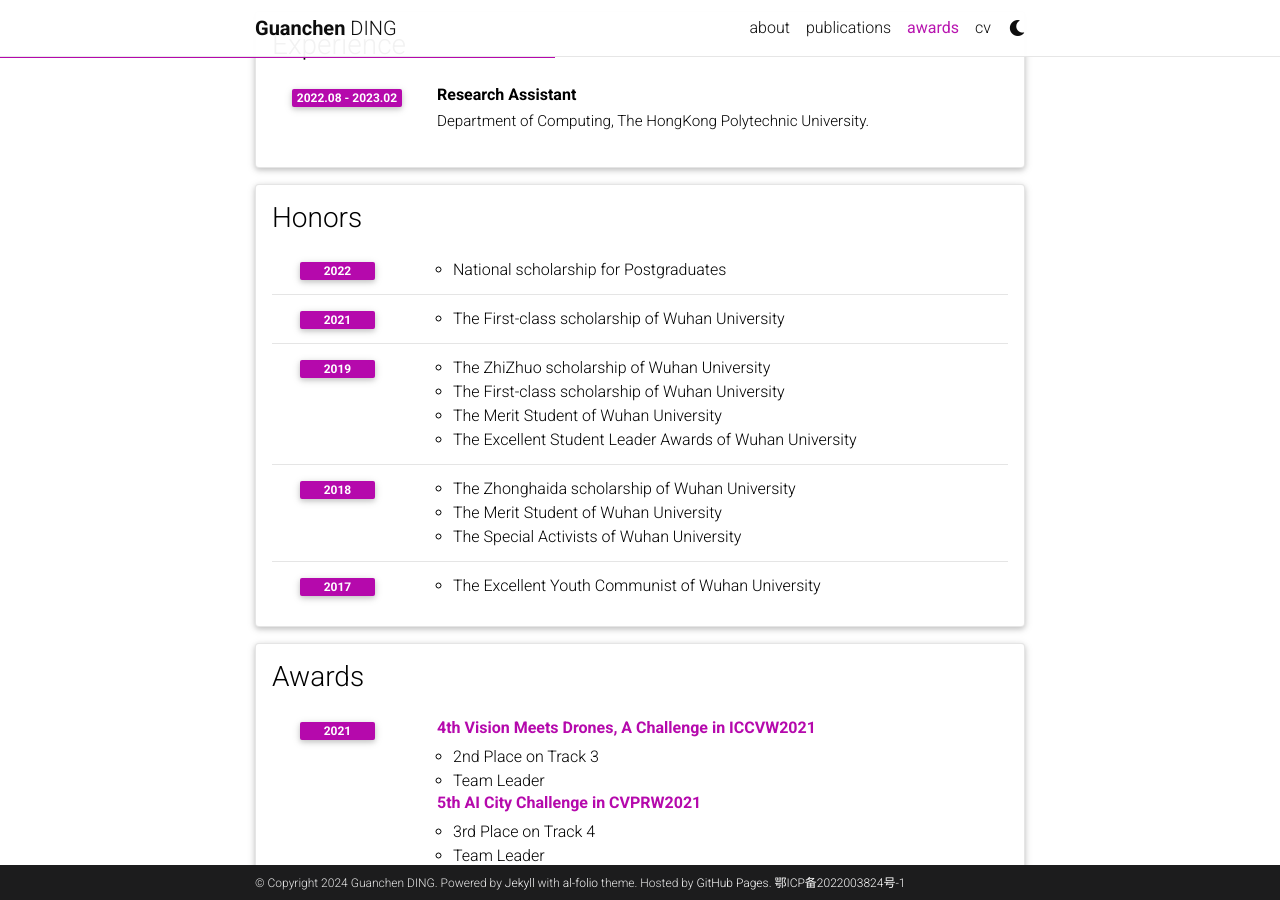
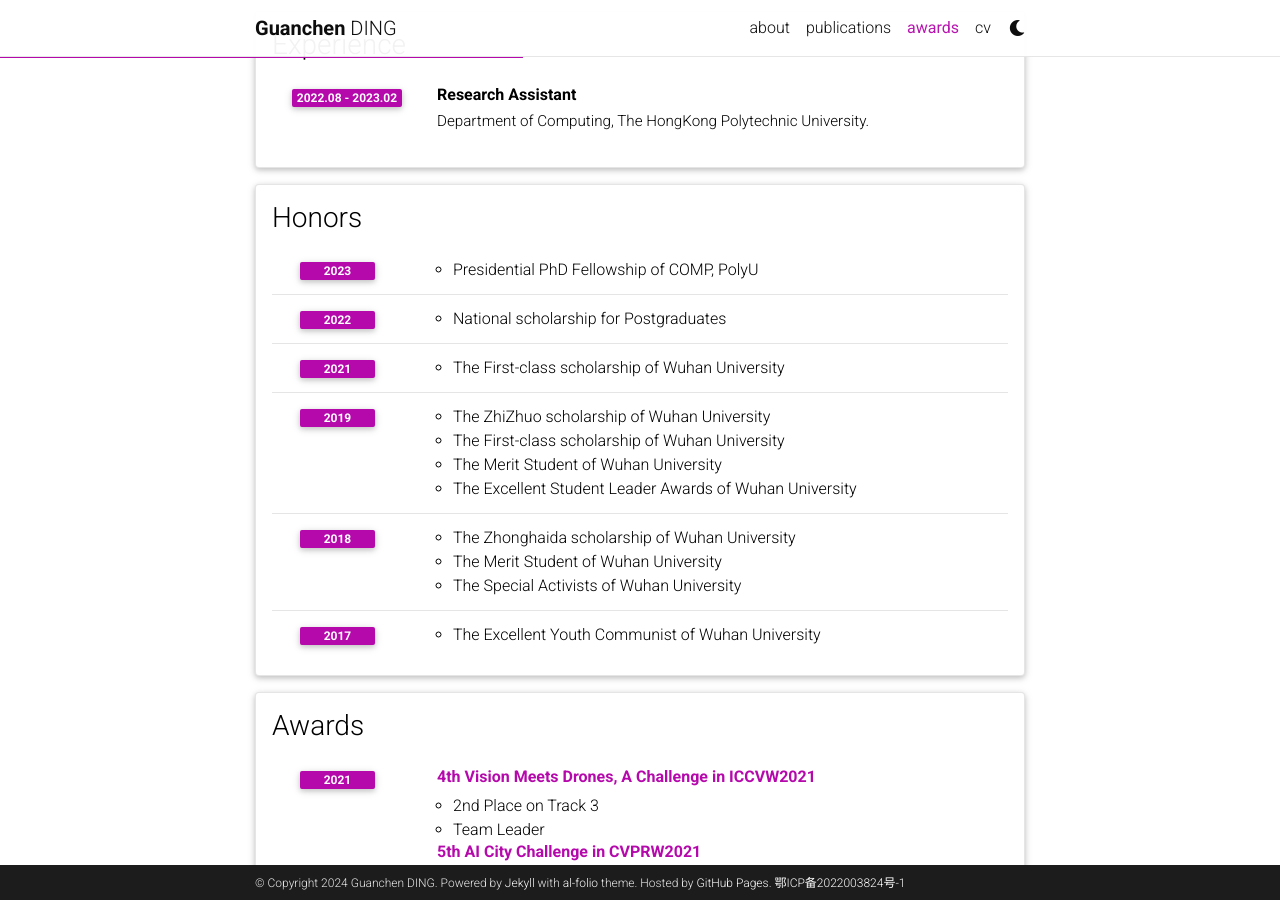
Before and after one commit to gcding/gcding.github.io, a Jekyll site: the page built from _pages/awards.md, in a window 1280 px wide and 900 px high, scrolled down 350 px. Built offline with Jekyll 4.4.1, drawn with Linux system fonts in a browser that asks for light colours; comment, search, counter and statistics services are not loaded; a style sheet for code colours, icons or effects is not loaded.

Commit message:
add pppf

```diff
--- a/_data/award.yml
+++ b/_data/award.yml
@@ -45,6 +45,9 @@
 - title: Honors
   type: time_table
   contents:
+    - year: 2023
+      items:
+        - Presidential PhD Fellowship of COMP, PolyU
     - year: 2022
       items:
         - National scholarship for Postgraduates
```
